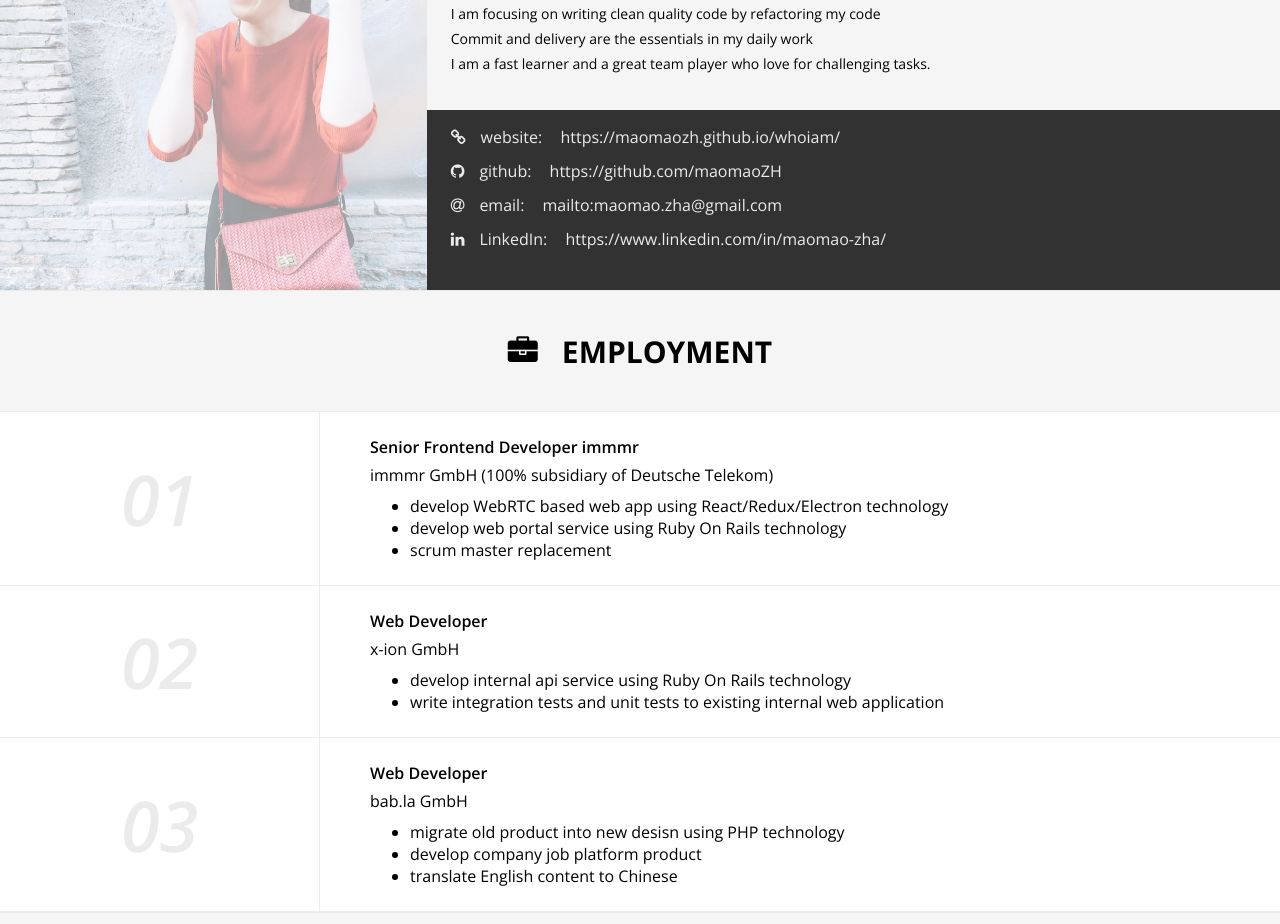
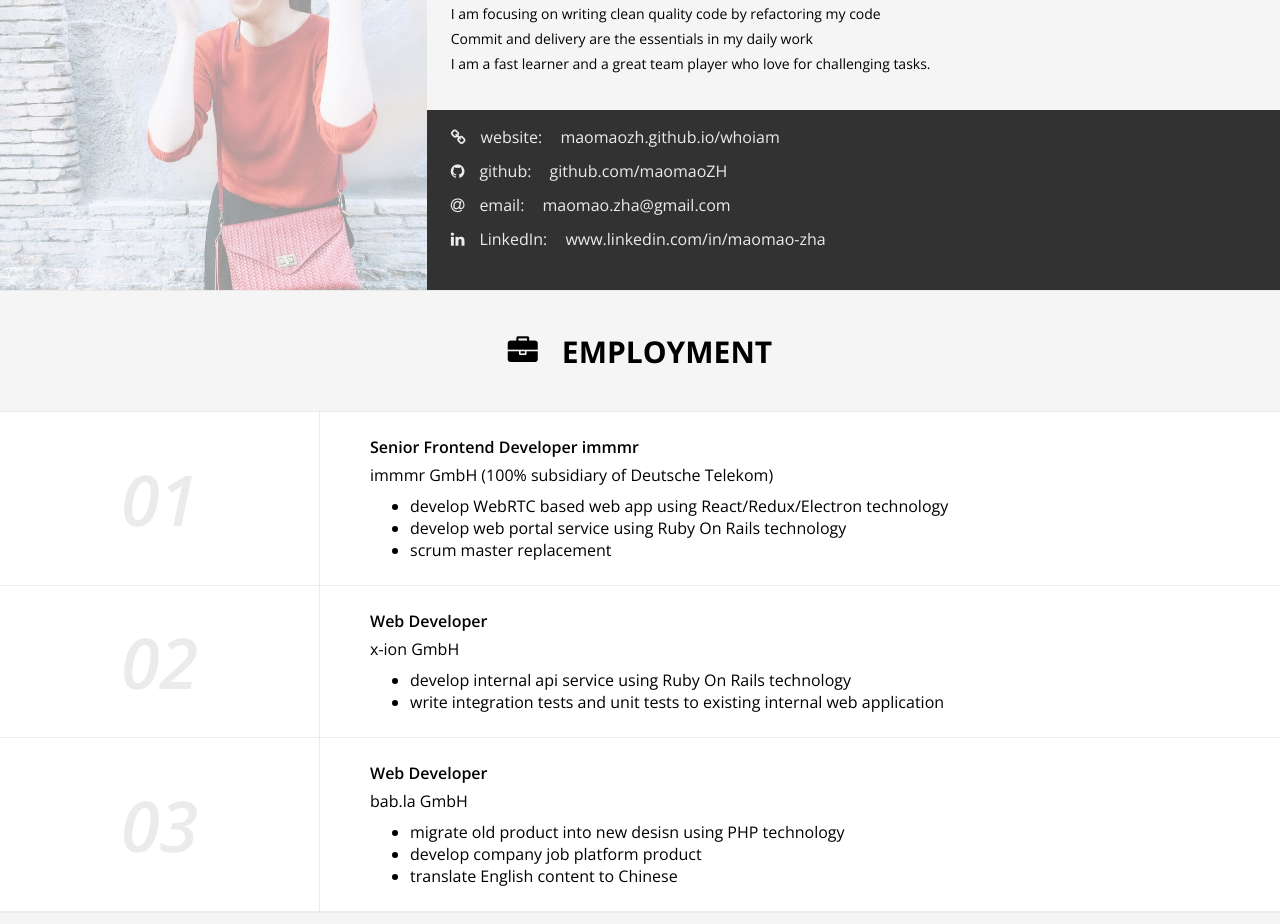
Before and after one commit to maomaoZH/whoiam, a React (Create React App) app: page / in a window 1280 px wide. Shown: the part 960-1884 px from the top of the page. Built offline with nearby package versions, Linux system fonts and the light colour scheme.

Commit message:
update data.js

```diff
--- a/src/components/aboutMe.jsx
+++ b/src/components/aboutMe.jsx
@@ -19,7 +19,7 @@ const AboutMe = () => {
           {data.personalInfo.map((info, index) => (
             <p key={index}>
               <i className={`fa fa-${info.icon} icon`} />
-              {`${info.title}:`} <a href={info.value}>{info.value}</a>
+              {`${info.title}:`} <a href={info.link}>{info.value}</a>
             </p>
           ))}
         </div>
--- a/src/data.js
+++ b/src/data.js
@@ -11,14 +11,26 @@ const personalInfo = [
   {
     title: "website",
     icon: "link",
-    value: "https://maomaozh.github.io/whoiam/"
+    link: "https://maomaozh.github.io/whoiam",
+    value: "maomaozh.github.io/whoiam"
   },
-  { title: "github", icon: "github", value: "https://github.com/maomaoZH" },
-  { title: "email", icon: "at", value: "mailto:maomao.zha@gmail.com" },
+  {
+    title: "github",
+    icon: "github",
+    link: "https://github.com/maomaoZH",
+    value: "github.com/maomaoZH"
+  },
+  {
+    title: "email",
+    icon: "at",
+    link: "mailto:maomao.zha@gmail.com",
+    value: "maomao.zha@gmail.com"
+  },
   {
     title: "LinkedIn",
     icon: "linkedin",
-    value: "https://www.linkedin.com/in/maomao-zha/"
+    link: "https://www.linkedin.com/in/maomao-zha",
+    value: "www.linkedin.com/in/maomao-zha"
   }
 ];
 
```
